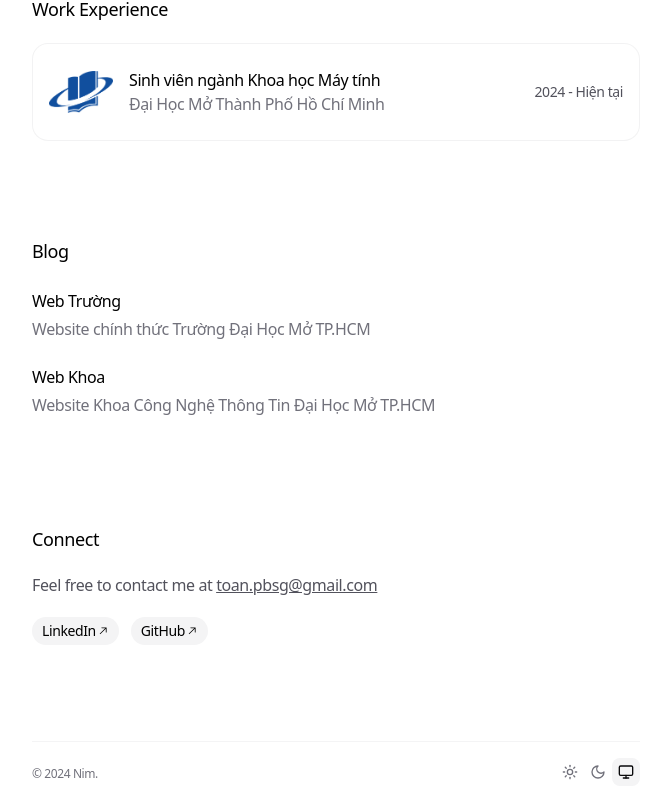
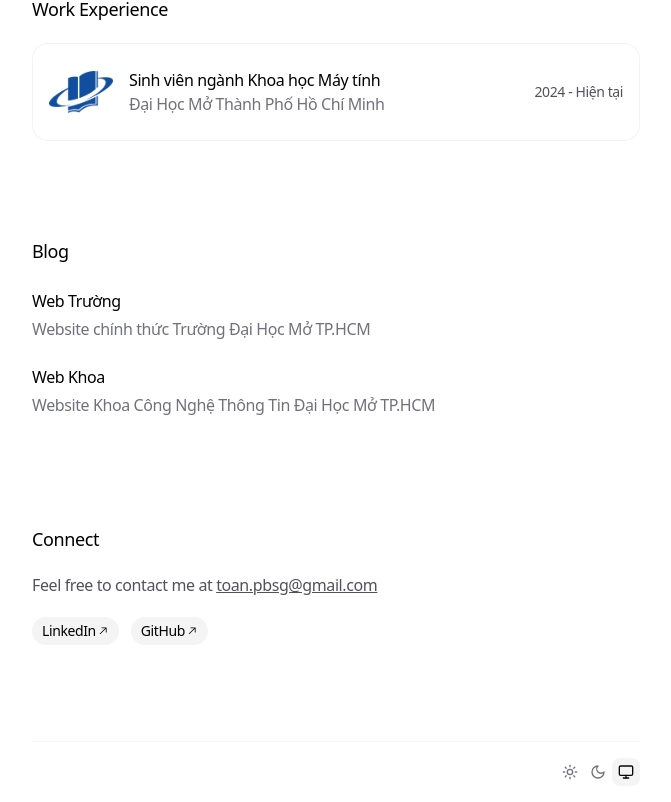
Before and after one commit to ToanPhandev/Personal-website, a Next.js app: page / in a window 1280 px wide. Shown: the part 679-1481 px from the top of the page, without its empty margins (304-975 px from the left). Built offline with nearby package versions, Linux system fonts and the light colour scheme.

Commit message:
bỏ link dự án được chọn

```diff
--- a/app/data.ts
+++ b/app/data.ts
@@ -3,7 +3,7 @@
 type SelectedPost = {
   title: string
   description: string
-  link: string
+//  link: string
   id: string,
 //  image?: string
 }
@@ -35,7 +35,7 @@ export const SELECTED_POST: SelectedPost[] = [
   {
     title: 'Personal Website',
     description: 'Website thông tin cá nhân',
-    link: 'personal-website-five-mu-83.vercel.app',
+    //link: 'personal-website-five-mu-83.vercel.app',
     id: 'selected-post-1',
    // image: '/ou-logo.png',
   },
--- a/app/footer.tsx
+++ b/app/footer.tsx
@@ -71,10 +71,9 @@ export function Footer() {
     <footer className="mt-24 border-t border-zinc-100 px-0 py-4 dark:border-zinc-800">
       <div className="flex items-center justify-between">
         <a href="https://github.com/ibelick/nim" target="_blank">
-          <TextLoop className="text-xs text-zinc-500">
-           <span>© 2024 Nim.</span>
-            <span>Built with Motion-Primitives.</span>
-          </TextLoop>
+
+
+
         </a>
         <div className="text-xs text-zinc-400">
           <ThemeSwitch />
```
